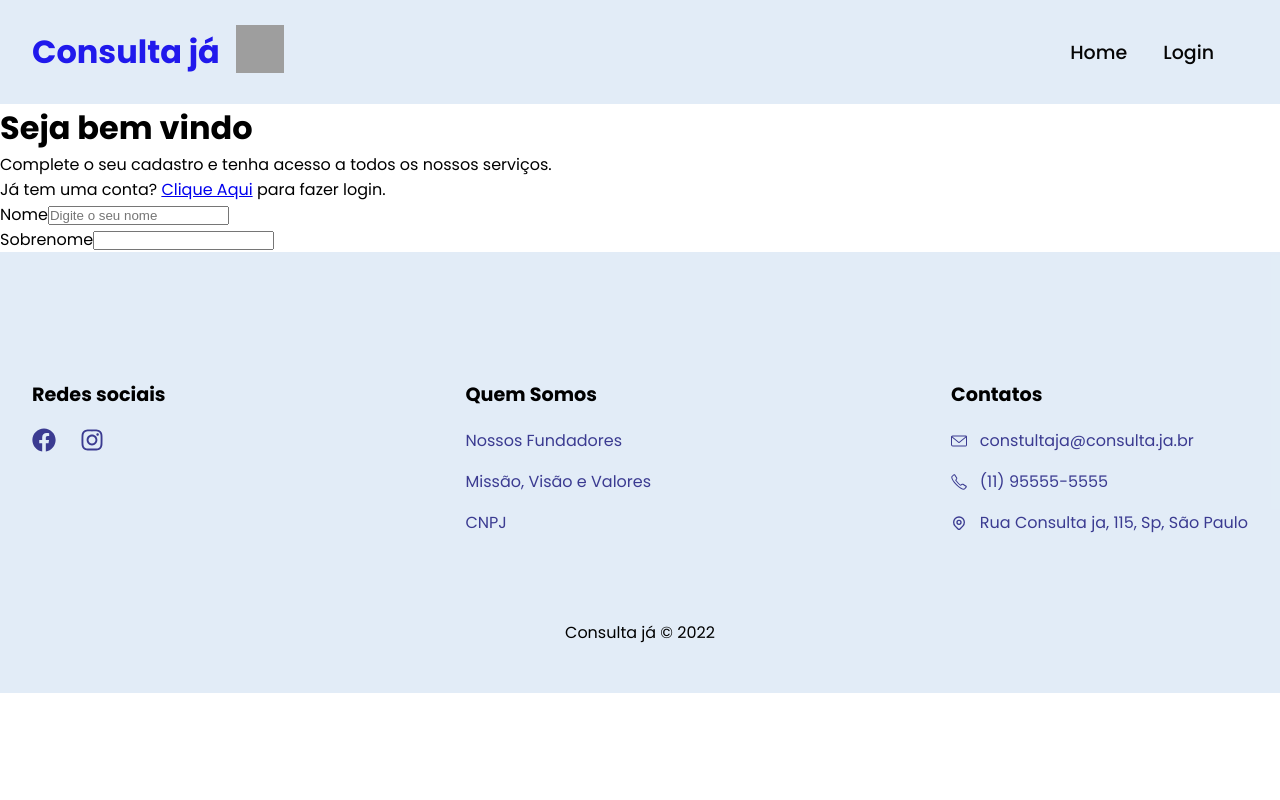
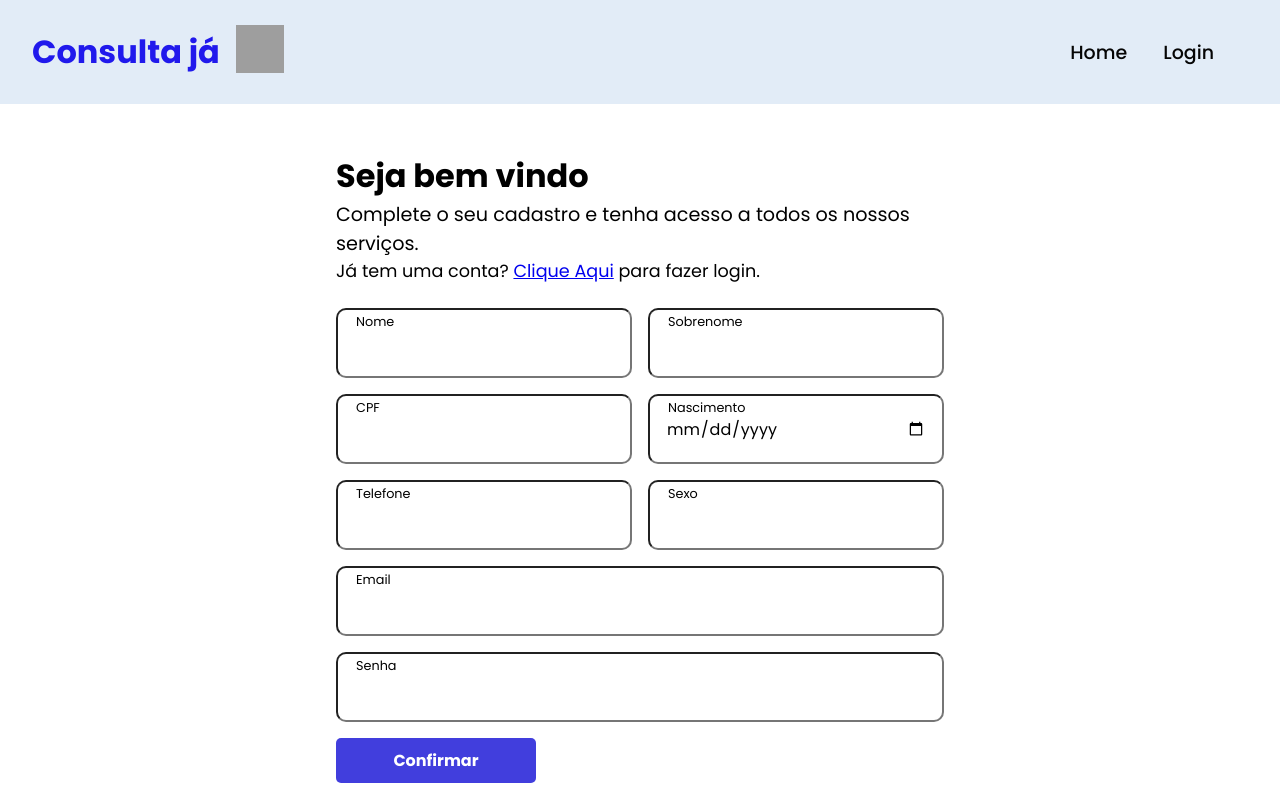
Before and after one commit to ArthurThz/projeto-consulta-ja, a React (Vite) app: page /cadastro in a window 1280 px wide. Shown: the top 800 px of the page. Built offline with nearby package versions, Linux system fonts and the light colour scheme; grey boxes are pictures that could not be loaded.

Commit message:
start the view of signup page

```diff
--- a/index.html
+++ b/index.html
@@ -2,7 +2,7 @@
 <html lang="en">
   <head>
     <meta charset="UTF-8" />
-    <link rel="icon" type="image/svg+xml" href="/vite.svg" />
+    <link rel="icon" type="image/svg+xml" href="src/assets/icon/health.png" />
     <!-- Fonts -->
     <link rel="preconnect" href="https://fonts.googleapis.com" />
     <link rel="preconnect" href="https://fonts.gstatic.com" crossorigin />
--- a/src/App.jsx
+++ b/src/App.jsx
@@ -9,7 +9,7 @@ import MyConsultation from "./components/Routes/myConsultation/MyConsultation";
 import NewConsultation from "./components/Routes/newConsultation/NewConsultation";
 import DoctorCard from "./components/DoctorCard/DoctorCard";
 import Footer from "./components/Layout/Footer/Footer";
-import SignUp from "./components/Sign-Up/Sign-Up";
+import SignUp from "./components/Routes/Sign-Up/Sign-Up";
 
 const App = () => {
   return (
--- /dev/null
+++ b/src/components/Layout/Button/button.jsx
@@ -0,0 +1,7 @@
+import "./button.styles.scss";
+
+const Button = ({ children, type }) => {
+  return <button type={type}>{children}</button>;
+};
+
+export default Button;
--- /dev/null
+++ b/src/components/Layout/Button/button.styles.scss
@@ -0,0 +1,23 @@
+button {
+  width: 200px;
+  height: 45px;
+
+  border: none;
+  border-radius: 5px;
+
+  background-color: #413edd;
+
+  transition: 0.3s ease-out;
+
+  padding: 0.3em;
+
+  font-size: 1em;
+  font-family: "Poppins", sans-serif;
+  font-weight: 700;
+  color: #ffff;
+
+  &:hover {
+    cursor: pointer;
+    opacity: 0.8;
+  }
+}
--- /dev/null
+++ b/src/components/Layout/Input/input.jsx
@@ -0,0 +1,12 @@
+import "./input.styles.scss";
+
+const Input = ({ name, type }) => {
+  return (
+    <div className="input-container">
+      <label htmlFor={name}>{name}</label>
+      <input type={type} />
+    </div>
+  );
+};
+
+export default Input;
--- /dev/null
+++ b/src/components/Layout/Input/input.styles.scss
@@ -0,0 +1,26 @@
+.input-container {
+  width: 100%;
+  min-width: 250px;
+  height: 70px;
+  position: relative;
+
+  input {
+    width: 100%;
+    height: 100%;
+    border-radius: 10px;
+
+    outline: none;
+    padding: 1em;
+
+    font-size: 1em;
+    font-family: "Poppins", sans-serif;
+  }
+
+  label {
+    position: absolute;
+
+    font-size: 0.8em;
+    left: 20px;
+    top: 5px;
+  }
+}
--- /dev/null
+++ b/src/components/Routes/Sign-Up/Sign-Up.jsx
@@ -0,0 +1,48 @@
+import { Link } from "react-router-dom";
+
+import "./Sign-Up.styles.scss";
+
+import Input from "../../Layout/Input/input";
+import Button from "../../Layout/Button/button";
+
+const SignUp = () => {
+  return (
+    <div className="container">
+      <main>
+        <div className="text-area">
+          <h1>Seja bem vindo</h1>
+          <p>
+            Complete o seu cadastro e tenha acesso a todos os nossos serviços.
+          </p>
+          <span>
+            Já tem uma conta? <Link to="/login">Clique Aqui</Link> para fazer
+            login.
+          </span>
+        </div>
+
+        <div className="input-control">
+          <form>
+            <div className="input-box">
+              <Input name="Nome" type="text" />
+              <Input name="Sobrenome" type="text" />
+            </div>
+            <div className="input-box">
+              <Input name="CPF" type="text" />
+              <Input name="Nascimento" type="date" />
+            </div>
+
+            <div className="input-box">
+              <Input name="Telefone" type="text" />
+              <Input name="Sexo" type="text" />
+            </div>
+            <Input name="Email" type="text" />
+            <Input name="Senha" type="password" />
+            <Button type="submit" children="Confirmar" />
+          </form>
+        </div>
+      </main>
+    </div>
+  );
+};
+
+export default SignUp;
--- /dev/null
+++ b/src/components/Routes/Sign-Up/Sign-Up.styles.scss
@@ -0,0 +1,55 @@
+.container {
+  width: 100%;
+  height: 100vh;
+
+  display: flex;
+  flex-direction: column;
+  align-items: center;
+
+  main {
+    width: 100%;
+    height: 90%;
+
+    display: flex;
+    flex-direction: column;
+    align-items: center;
+
+    padding: 3em 2em;
+
+    form {
+      width: 100%;
+      display: flex;
+      flex-direction: column;
+      gap: 1em;
+    }
+
+    .text-area {
+      width: 50%;
+
+      p {
+        font-size: 1.2rem;
+      }
+
+      span {
+        font-size: 1.1rem;
+      }
+    }
+
+    .input-control {
+      margin-top: 1.5em;
+      width: 50%;
+      display: flex;
+      flex-direction: column;
+      align-items: flex-start;
+      justify-content: flex-start;
+
+      .input-box {
+        width: 100%;
+        display: flex;
+        align-items: center;
+        justify-content: center;
+        gap: 1em;
+      }
+    }
+  }
+}
--- a/src/components/Sign-Up/Sign-Up.jsx
+++ /dev/null
@@ -1,34 +0,0 @@
-import { Link } from "react-router-dom";
-
-const SignUp = () => {
-  return (
-    <div className="sign-up-container">
-      <div className="message">
-        <h1>Seja bem vindo</h1>
-        <p>
-          Complete o seu cadastro e tenha acesso a todos os nossos serviços.
-        </p>
-      </div>
-      <div className="login">
-        <span>
-          Já tem uma conta? <Link to="/login">Clique Aqui</Link> para fazer
-          login.
-        </span>
-      </div>
-      <div className="inputs-container">
-        <div className="user-name">
-          <div className="input-control">
-            <label htmlFor="name">Nome</label>
-            <input type="text" name="name" placeholder="Digite o seu nome" />
-          </div>
-          <div className="input-control">
-            <label htmlFor="lastName">Sobrenome</label>
-            <input type="text" name="lastName" />
-          </div>
-        </div>
-      </div>
-    </div>
-  );
-};
-
-export default SignUp;
```
Also changed, not shown: src/components/Sign-Up/Sign-Up.styles.scss (deleted), 1 other file (tests, documents, lock files or other folders).
